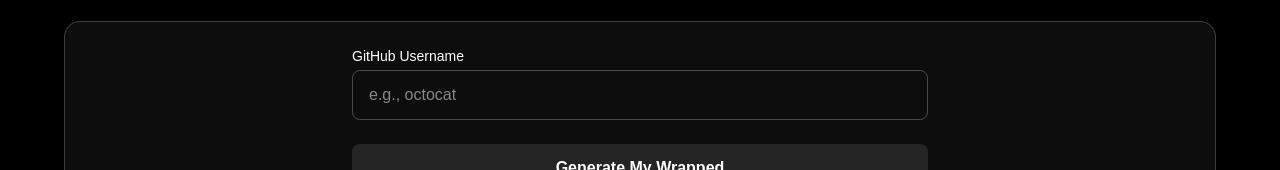
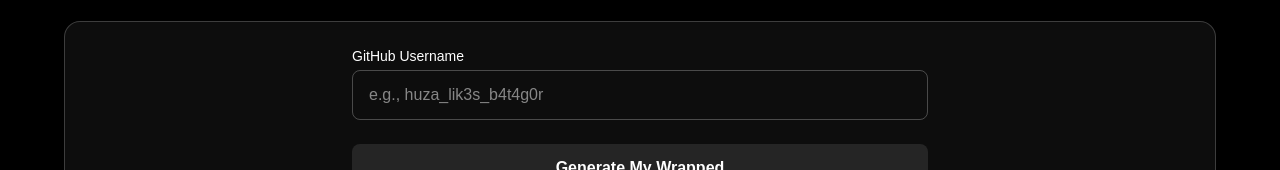
Before and after one commit to khuza08/ghwrapped, a Next.js app: page / in a window 1280 px wide. Shown: the part 179-349 px from the top of the page. Built offline with nearby package versions, Linux system fonts and the light colour scheme.

Commit message:
change placeholder text

```diff
--- a/src/components/UI/UsernameForm.tsx
+++ b/src/components/UI/UsernameForm.tsx
@@ -64,7 +64,7 @@
             id="username"
             value={username}
             onChange={handleInputChange}
-            placeholder="e.g., octocat"
+            placeholder="e.g., huza_lik3s_b4t4g0r"
             className="w-full px-3 py-2 sm:px-4 sm:py-3 border border-white/25 rounded-lg text-sm sm:text-base focus:outline-none  text-white"
             autoComplete="off"
           />
```
